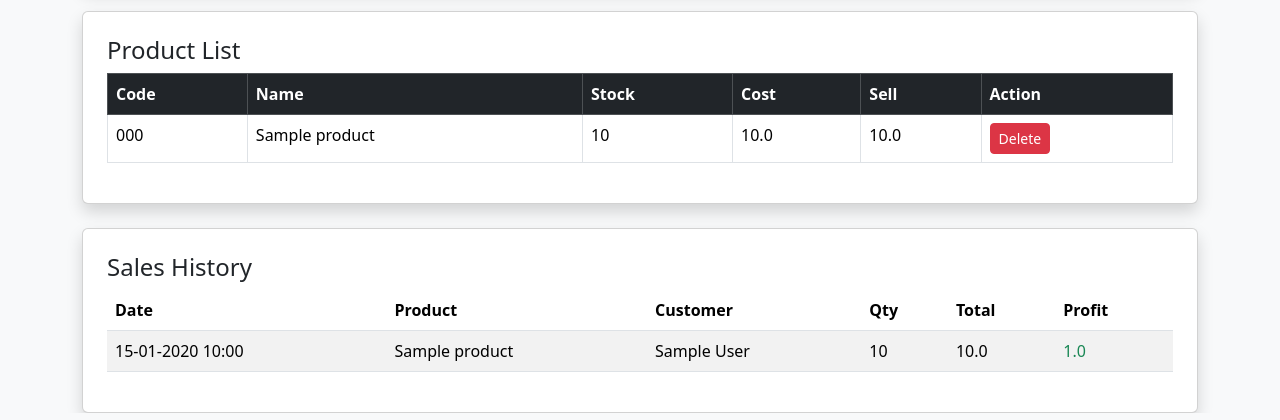
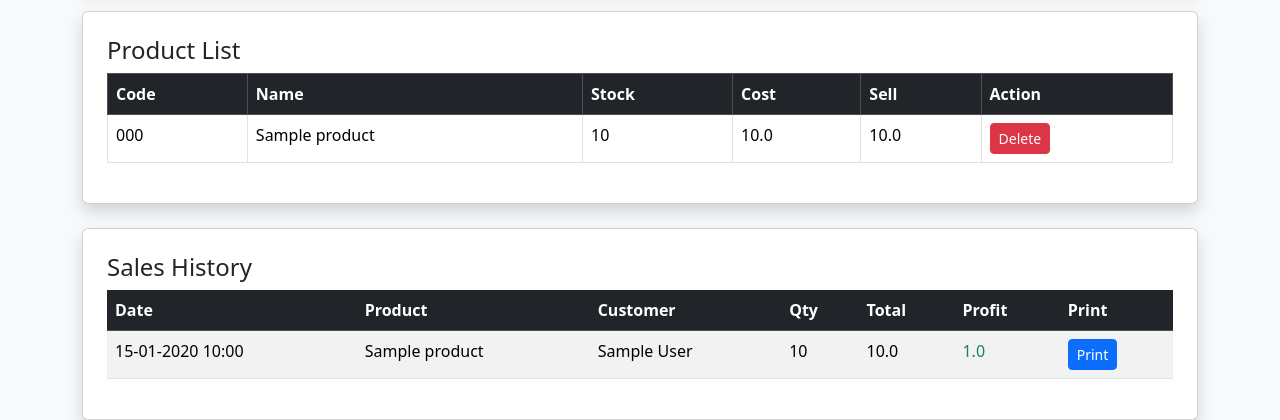
Before and after one commit to rajeshakela0909-cloud/manya-fashion-erp, a Flask app: page / in a window 1280 px wide. Shown: the part 725-1145 px from the top of the page. Run offline with Flask 3, Linux system fonts and the light colour scheme; tables that the repository leaves empty hold one stand-in row (values such as "Sample post").

Commit message:
Update index.html

```diff
--- a/templates/index.html
+++ b/templates/index.html
@@ -86,7 +86,7 @@
         </form>
     </div>
 
-    <!-- PRODUCT TABLE -->
+    <!-- PRODUCT LIST -->
     <div class="card p-4 mb-4 shadow">
         <h4>Product List</h4>
         <table class="table table-bordered">
@@ -121,7 +121,7 @@
     <div class="card p-4 shadow">
         <h4>Sales History</h4>
         <table class="table table-striped">
-            <thead>
+            <thead class="table-dark">
                 <tr>
                     <th>Date</th>
                     <th>Product</th>
@@ -129,6 +129,7 @@
                     <th>Qty</th>
                     <th>Total</th>
                     <th>Profit</th>
+                    <th>Print</th>
                 </tr>
             </thead>
             <tbody>
@@ -140,6 +141,9 @@
                     <td>{{ s.quantity }}</td>
                     <td>{{ s.total_amount }}</td>
                     <td class="text-success">{{ s.profit }}</td>
+                    <td>
+                        <a href="/invoice/{{s.id}}" class="btn btn-primary btn-sm">Print</a>
+                    </td>
                 </tr>
                 {% endfor %}
             </tbody>
```
